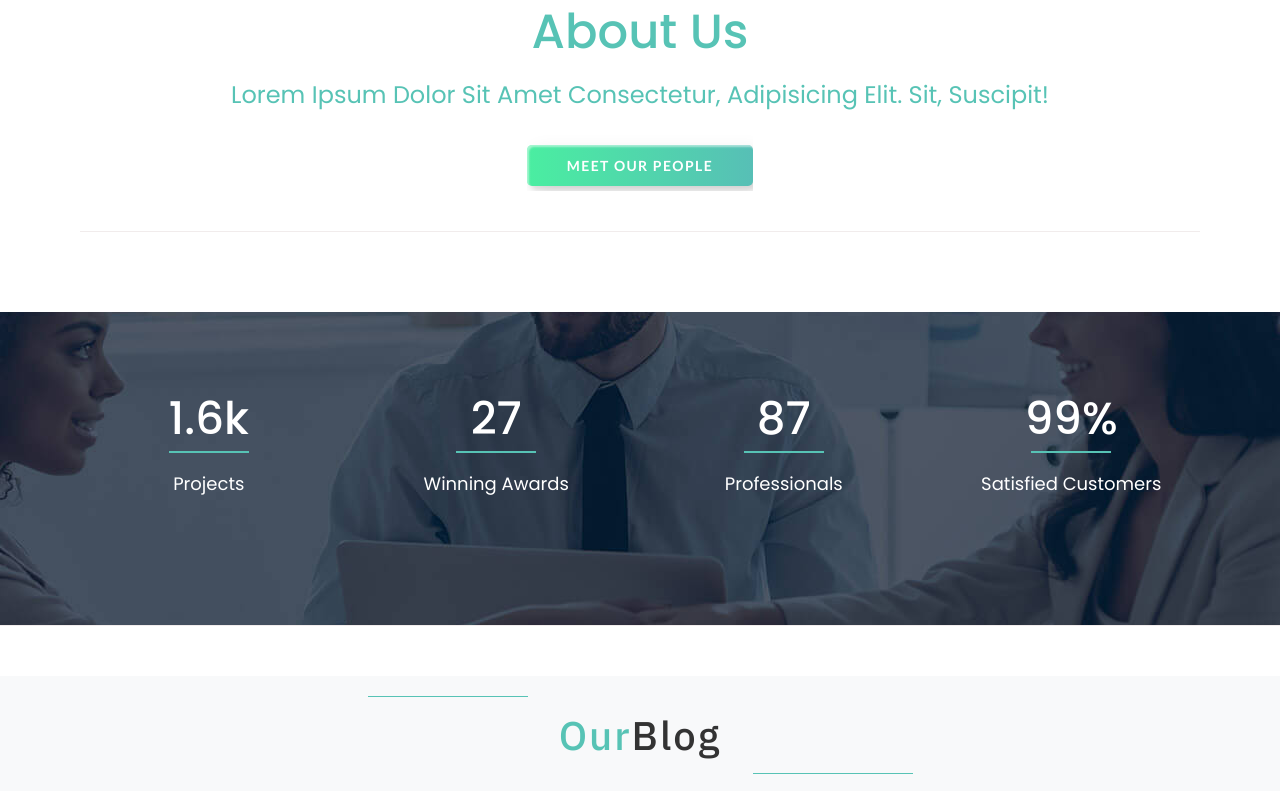
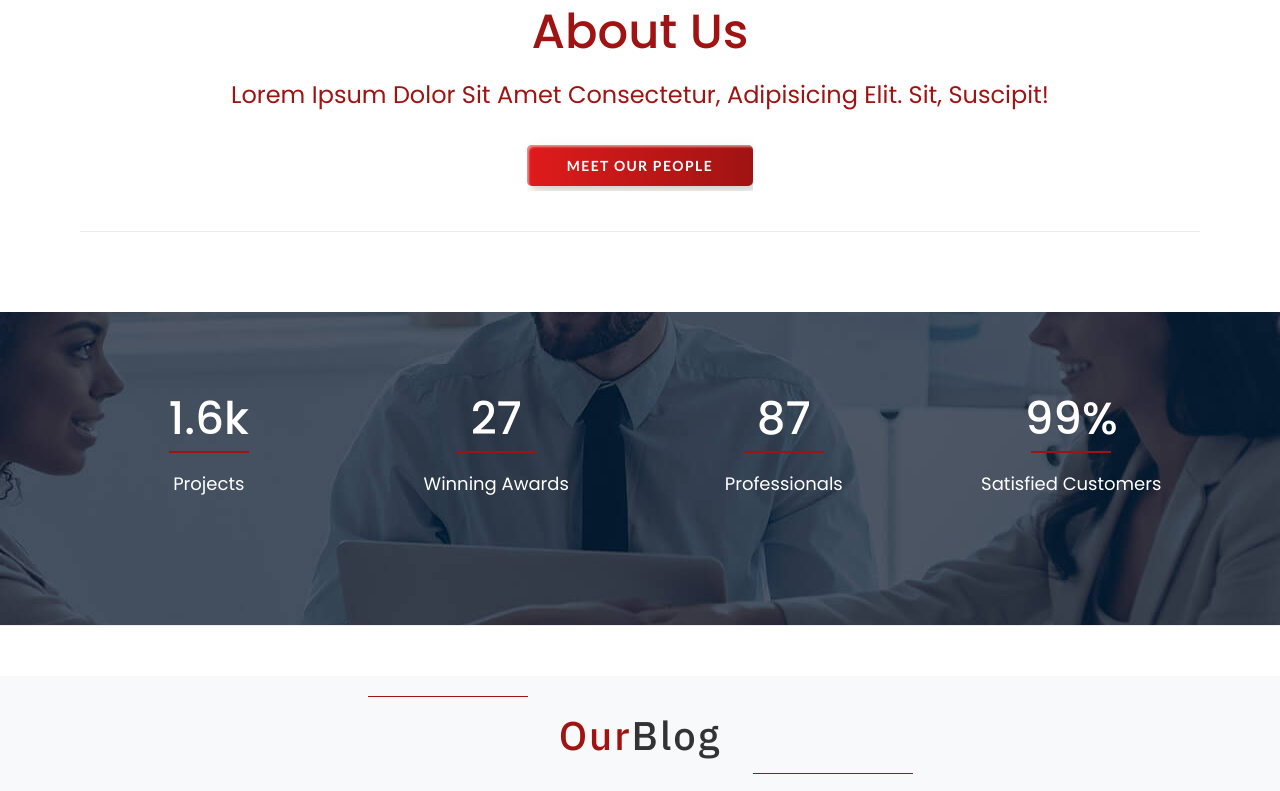
Before and after one commit to SamMkrtchyan/project, a plain HTML site: page index.html in a window 1280 px wide. Shown: the part 677-1468 px from the top of the page. Drawn offline with nearby package versions, Linux system fonts and the light colour scheme.

Commit message:
color correction

```diff
--- a/css/style.css
+++ b/css/style.css
@@ -96,7 +96,7 @@ div {
 }
 
 .title span {
-  color: #57c3b5;
+  color: #a01313;
 }
 
 .title::after {
@@ -106,7 +106,7 @@ div {
   right: 5px;
   width: 160px;
   height: 1px;
-  background-color: #57c3b5;
+  background-color: #a01313;
 }
 
 .title::before {
@@ -116,7 +116,7 @@ div {
   left: 5px;
   width: 160px;
   height: 1px;
-  background-color: #57c3b5;
+  background-color: #a01313;
 }
 
 /* -----------------Header----------------------- */
@@ -252,7 +252,7 @@ div {
 .section-b-inner h2,
 .section-b-inner {
   font-size: 3rem;
-  color: #57c3b5;
+  color: #a01313;
   text-transform: capitalize;
   text-align: center;
 }
@@ -283,7 +283,7 @@ div {
   text-transform: uppercase;
   border: none;
   padding: 10px 40px;
-  background-image: linear-gradient(90deg, #4aeea1, #57bfb6);
+  background-image: linear-gradient(90deg, #e01b1b, #a01313);
   border-radius: 5px;
   font-weight: 900;
   cursor: pointer;
@@ -294,7 +294,7 @@ div {
     7px 7px 20px 0 rgba(0, 0, 0, 0.1), 4px 4px 5px 0 rgba(0, 0, 0, 0.1);
 }
 .greenButton:hover {
-  color: #57bfb6;
+  color: #a01313;
   background: transparent;
   box-shadow: none;
 }
@@ -306,8 +306,8 @@ div {
   right: 0;
   height: 2px;
   width: 0;
-  background: #57bfb6;
-  box-shadow: -1px -1px 5px 0 #fff, 7px 7px 20px 0 rgba(0, 0, 0, 0.2),
+  background: #a01313;
+  box-shadow: -1px -1px 5px 0, 7px 7px 20px 0 rgba(0, 0, 0, 0.2),
     4px 4px 5px 0 rgba(0, 0, 0, 0.13333);
   transition: all 0.4s ease;
 }
@@ -351,7 +351,7 @@ div {
   display: inline-block;
   width: 80px;
   height: 2px;
-  background: #57c3b5;
+  background: #a01313;
   margin-bottom: 10px;
 }
 
```
